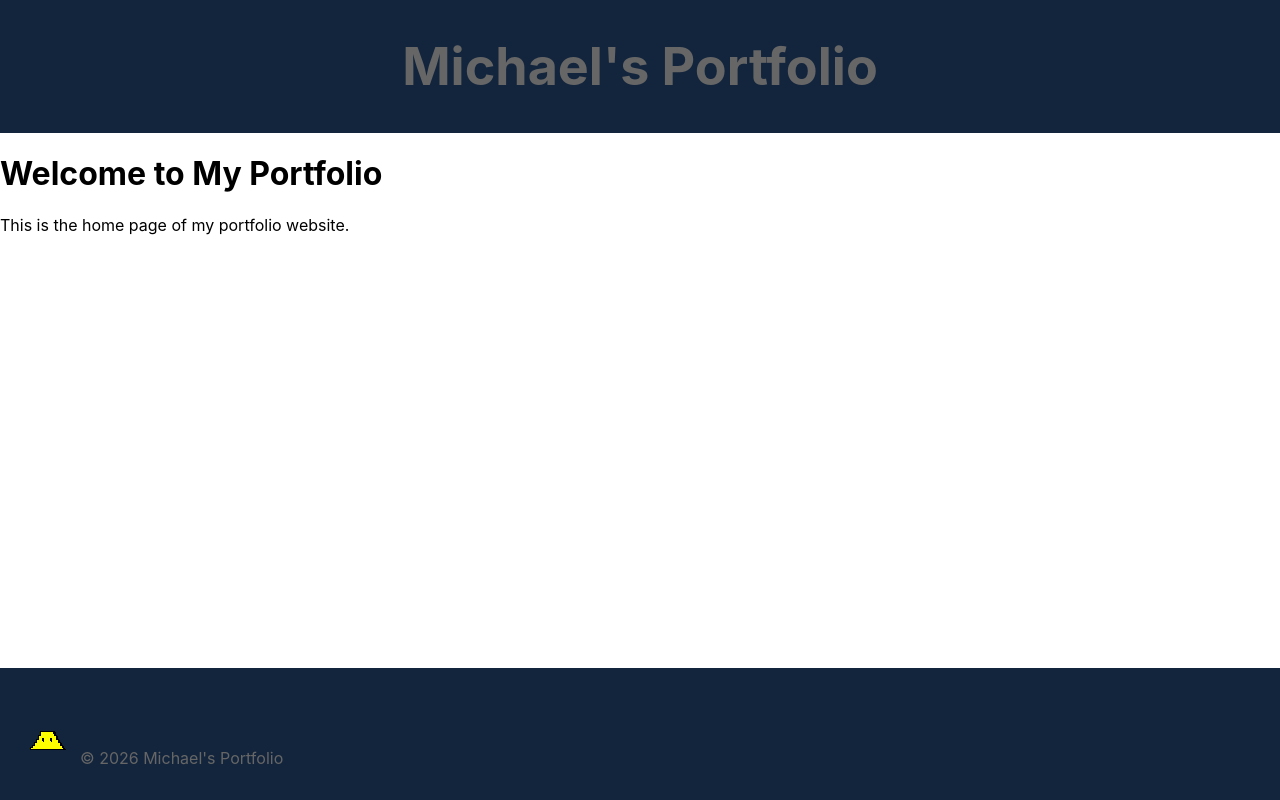
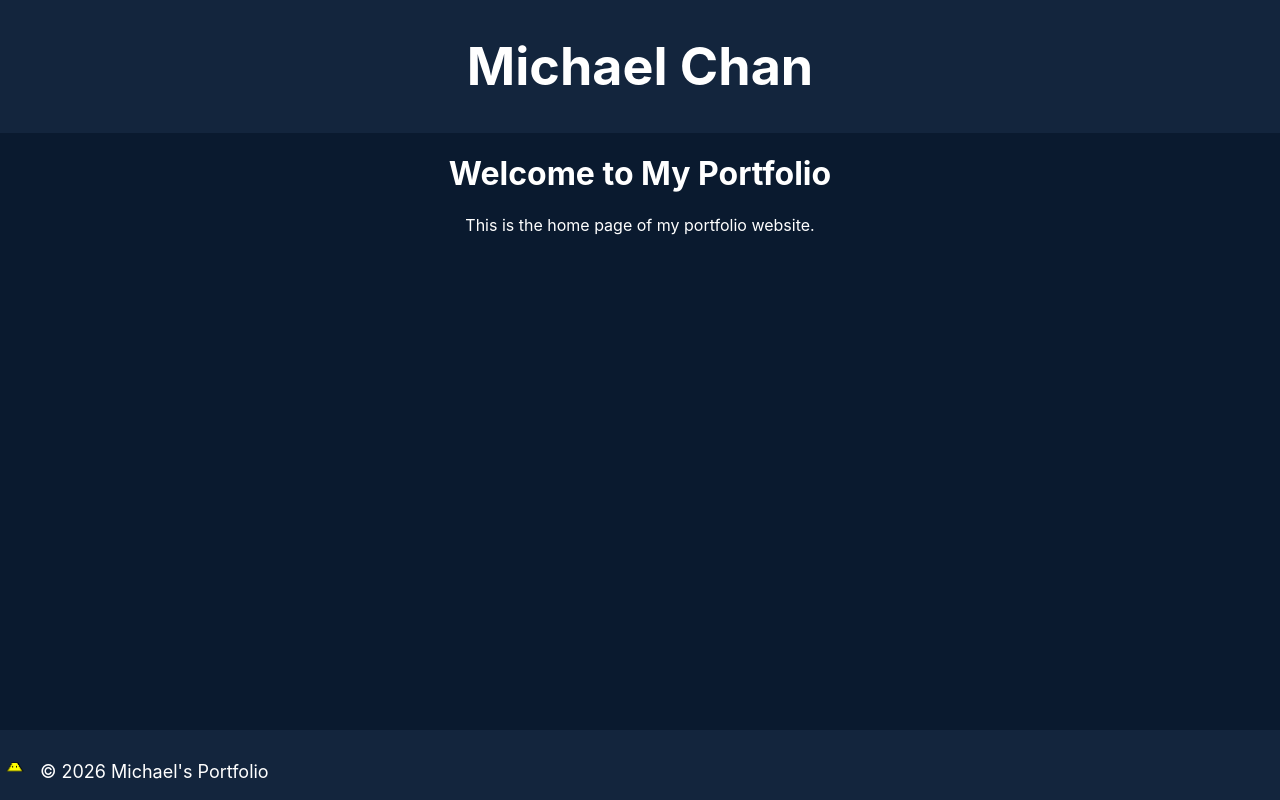
Before and after one commit to mgj0226/mgj0226.github.io, a JavaScript app: page / in a window 1280 px wide. Built offline with nearby package versions, Linux system fonts and the light colour scheme; the HTML template or start-up script is replaced by a standard one.

Commit message:
css update

```diff
--- a/src/App.css
+++ b/src/App.css
@@ -5,27 +5,36 @@ body {
   -moz-osx-font-smoothing: grayscale;
 }
 
-App {
+.app {
   text-align: center;
   background-color: #0A1A2F;
+  color: #FFFFFF;
+  min-height: 100vh;
 }
 
-Header {
+.header {
   background-color: #13253D;
-  min-height: 10vh;
+  min-height: 5vh;
   display: flex;
   flex-direction: column;
   align-items: center;
   justify-content: center;
   font-size: calc(10px + 2vmin);
-  color: #666666;
+  color: #FFFFFF;
 }
 
-Footer {
+.footer {
   background-color: #13253D;
-  color: #666666;
-  padding: 1em;
+  color: #FFFFFF;
+  min-height: 5vh;
   position: fixed;
   width: 100%;
   bottom: 0;
+  display: flex;
+  font-size: calc(10px + 1vmin);
+}
+.footer .gif {
+  width: 30px;
+  height: 30px;
+  margin-right: 10px;
 }/*# sourceMappingURL=App.css.map */
--- a/src/App.js
+++ b/src/App.js
@@ -8,7 +8,7 @@ import Projects from './components/MainComponents/Projects';
 
 function App() {
   return (
-    <div className="App">
+    <div className="app">
       <Header className="header" />
       <Routes>
         <Route path="/" element={<Home />} />
--- a/src/App.scss
+++ b/src/App.scss
@@ -7,14 +7,17 @@ body {
         sans-serif;
     -webkit-font-smoothing: antialiased;
     -moz-osx-font-smoothing: grayscale;
+    // background-color: $primary-color;
     }
 
-App {
+.app {
     text-align: center;
     background-color: $primary-color;
+    color: $primary-text-color;
+    min-height: 100vh;
     }
 
-Header {
+.header {
     background-color: $secondary-color;
     min-height: 5vh;
     display: flex;
@@ -22,14 +25,24 @@ Header {
     align-items: center;
     justify-content: center;
     font-size: calc(10px + 2vmin);
-    color: $secondary-text-color;
+    color: $primary-text-color;
     }
 
-Footer {
+.footer {
     background-color: $secondary-color;
-    color: $secondary-text-color;
+    color: $primary-text-color;
     min-height: 5vh;
     position: fixed;
     width: 100%;
     bottom: 0;
+    display: flex;
+    // flex-direction: column;
+    // align-items: center;
+    // justify-content: center;
+    font-size: calc(10px + 1vmin);
+    .gif {
+        width: 30px;
+        height: 30px;
+        margin-right: 10px;
     }
+}
--- a/src/_variables.scss
+++ b/src/_variables.scss
@@ -1,4 +1,4 @@
 $primary-color: #0A1A2F;
 $secondary-color: #13253D;
-$primary-text-color: #333333;
+$primary-text-color: #FFFFFF;
 $secondary-text-color: #666666;
--- a/src/components/Footer.js
+++ b/src/components/Footer.js
@@ -4,7 +4,7 @@ export default function Footer() {
   return (
     <footer className="footer">
       <p>
-        <img src={Pilibon} alt="Pilibon" className="footer-gif" />
+        <img src={Pilibon} alt="Pilibon" className="gif" />
         &copy; 2026 Michael's Portfolio
       </p>
     </footer>
--- a/src/components/Header.js
+++ b/src/components/Header.js
@@ -1,7 +1,7 @@
 export default function Header() {
   return (
     <header className="header">
-      <h1>Michael's Portfolio</h1>
+      <h1>Michael Chan</h1>
     </header>
   );
 }
```
Also changed, not shown: 1 other file (tests, documents, lock files or other folders).
